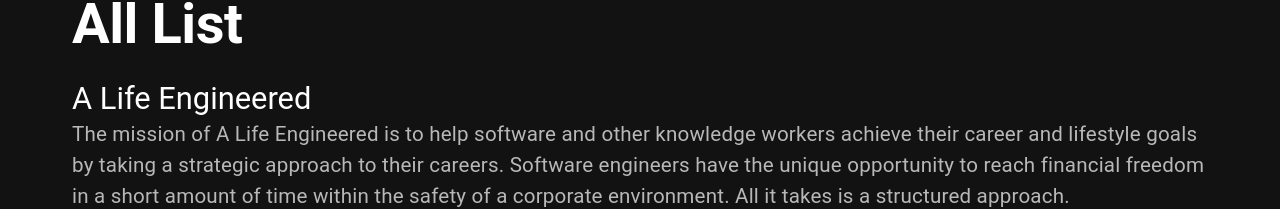
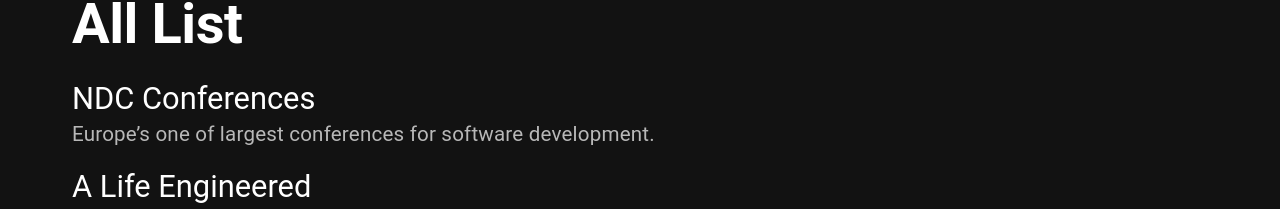
Before and after one commit to wtLau/brian-lau.ca, a Next.js app: page /resources in a window 1280 px wide. Shown: the part 736-945 px from the top of the page. Built offline with nearby package versions, Linux system fonts and the light colour scheme; no server answers.

Commit message:
add ndc conferences

```diff
--- a/data/resources.ts
+++ b/data/resources.ts
@@ -1,4 +1,4 @@
-type mediaType = 'blog' | 'talk' | 'book' | 'video' | 'tweet'
+type mediaType = 'blog' | 'book' | 'video' | 'tweet'
 
 type tagsType =
   | 'front-end development'
@@ -36,6 +36,17 @@ export type resourceType = {
 
 export const resources: resourceType[] = [
   {
+    id: 13,
+    title: 'NDC Conferences',
+    summary: 'Europe’s one of largest conferences for software development.',
+    author: 'NDC Conference',
+    type: 'video',
+    tags: 'software development',
+    url: 'https://www.youtube.com/@NDC',
+    collection: true,
+    recommended: false,
+  },
+  {
     id: 12,
     title: 'A Life Engineered',
     summary:
@@ -65,7 +76,7 @@ export const resources: resourceType[] = [
     summary:
       "Impostor Syndrome almost killed my tech career. I've discovered a lot about what triggers me and the fallout from letting it take over your working life.I'll tell you my story, and the lessons I learned in order to overcome it. Think you aren't good enough? Let's talk about it.",
     author: ['Heather Downing', 'NDC Conference'],
-    type: 'talk',
+    type: 'video',
     tags: 'imposter syndrome',
     url: 'https://www.youtube.com/watch?v=atYHKU0VJQE',
   },
```
